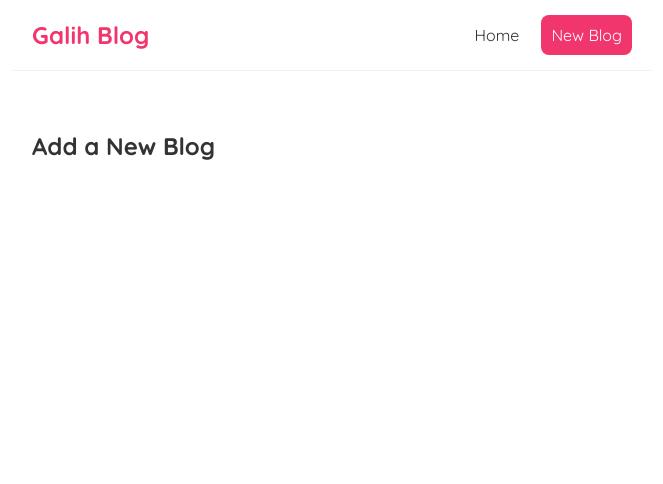
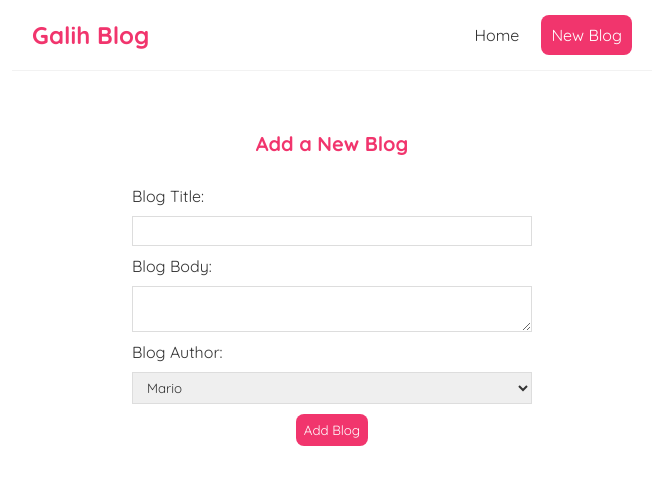
Before and after one commit to galihpermana29/learn-reactjs, a React (Create React App) app: page /create in a window 1280 px wide. Shown: the top 484 px of the page, without its empty margins (308-971 px from the left). Built offline with nearby package versions, Linux system fonts and the light colour scheme; the HTML template or start-up script is replaced by a standard one.

Commit message:
Forms Handling

```diff
--- a/src/BlogDetail.js
+++ b/src/BlogDetail.js
@@ -19,7 +19,7 @@
 	const { data: blog, isPending, isFailed, handleDelete } = useFetch(
 		`http://localhost:8000/blogs/${id}`
 	);
-	console.log(blog);
+
 	return (
 		<div className="blog-detail">
 			{isFailed && <div>{isFailed}</div>}
--- a/src/Create.js
+++ b/src/Create.js
@@ -1,9 +1,36 @@
+import { useState } from 'react';
+
 const Create = () => {
-   return (
-      <div className="create">
-         <h2>Add a New Blog</h2>
-      </div>
-   );
-}
+	const [title, setTitle] = useState('');
+	const [body, setBody] = useState('');
+	const [author, setAuthor] = useState('Mario');
+
+	return (
+		<div className="create">
+			<h2>Add a New Blog</h2>
+			<form action="">
+				<label htmlFor="">Blog Title:</label>
+				<input
+					type="text"
+					required
+					value={title}
+					onChange={(e) => setTitle(e.target.value)}
+				/>
+				<label htmlFor="">Blog Body:</label>
+				<textarea
+					required
+					value={body}
+					onChange={(e) => setBody(e.target.value)}
+				></textarea>
+				<label htmlFor="">Blog Author:</label>
+				<select value={author} onChange={(e) => setAuthor(e.target.value)}>
+					<option value="Mario">Mario</option>
+					<option value="Yoshi">Yoshi</option>
+				</select>
+				<button>Add Blog</button>
+			</form>
+		</div>
+	);
+};
 
 export default Create;
--- a/src/index.css
+++ b/src/index.css
@@ -68,3 +68,35 @@
 .blog-detail .author {
    margin-top: 1rem;
 }
+
+/* create new blog form */
+.create {
+   max-width: 400px;
+   margin: 0 auto;
+   text-align: center;
+ }
+ .create label {
+   text-align: left;
+   display: block;
+ }
+ .create h2 {
+   font-size: 20px;
+   color: #f1356d;
+   margin-bottom: 30px;
+ }
+ .create input, .create textarea, .create select {
+   width: 100%;
+   padding: 6px 10px;
+   margin: 10px 0;
+   border: 1px solid #ddd;
+   box-sizing: border-box;
+   display: block;
+ }
+ .create button {
+   background: #f1356d;
+   color: #fff;
+   border: 0;
+   padding: 8px;
+   border-radius: 8px;
+   cursor: pointer;
+ }
```
Also changed, not shown: 1 other file (tests, documents, lock files or other folders).
